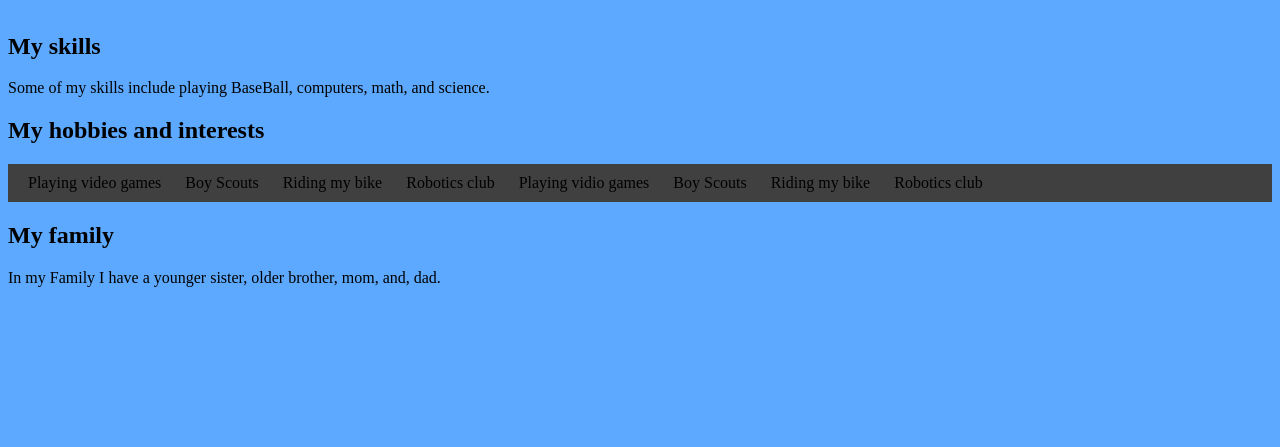
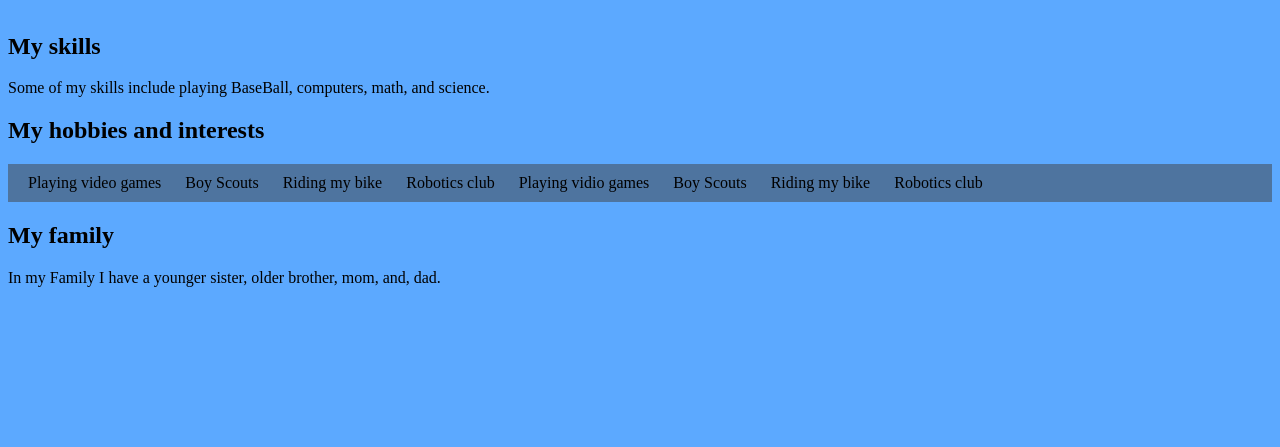
Before and after one commit to Liamisme/Liamisme.github.io, a plain HTML site: page index.html in a window 1280 px wide. Shown: the part 353-800 px from the top of the page. Drawn offline with Linux system fonts and the light colour scheme.

Commit message:
Update mystyle.css

```diff
--- a/mystyle.css
+++ b/mystyle.css
@@ -31,7 +31,7 @@
 }
     ul {
       padding: 10px;
-      background: rgba(64,64,64,1);
+      background: rgba(64,64,64,0.5);
       text-align: center;
     }
     li {
```
